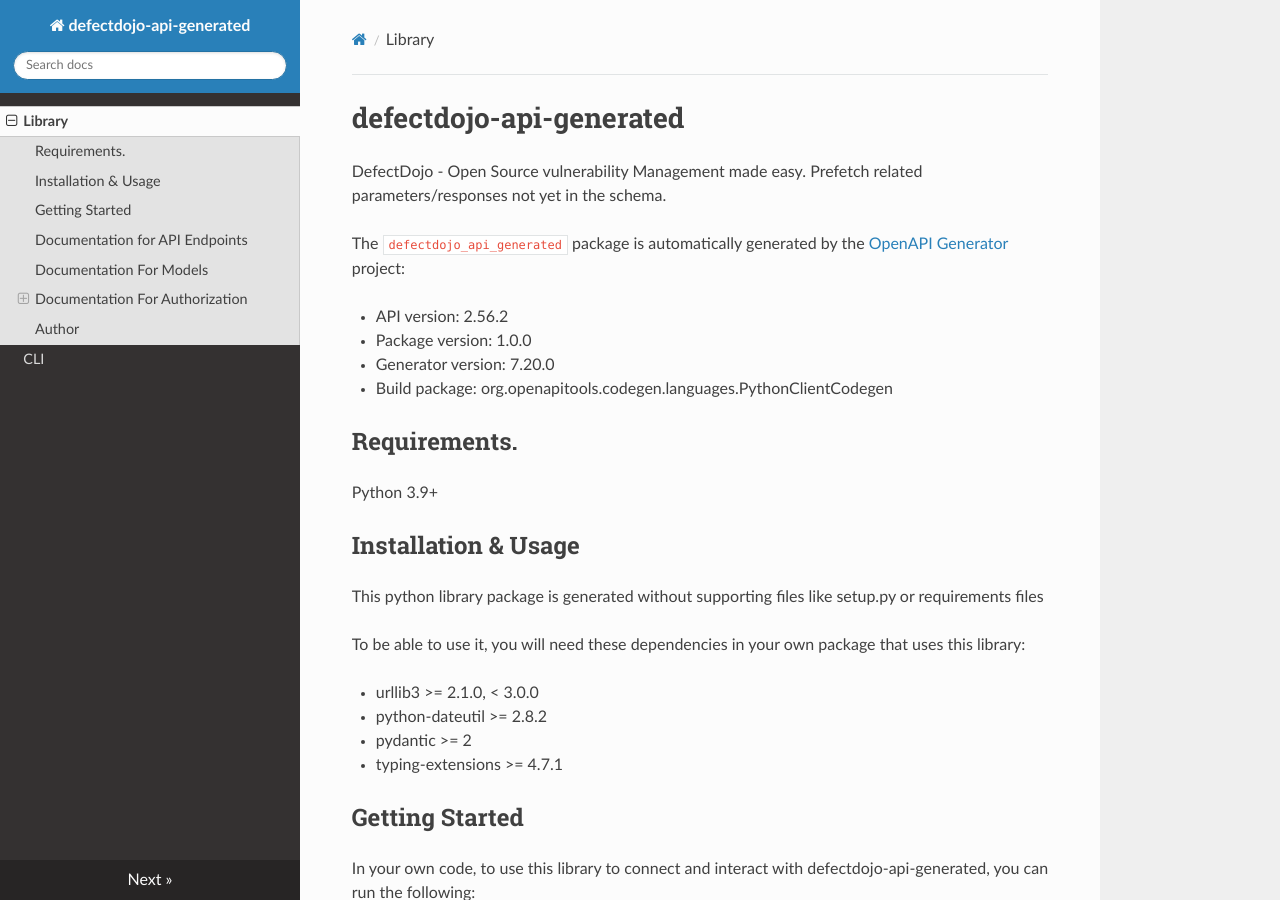
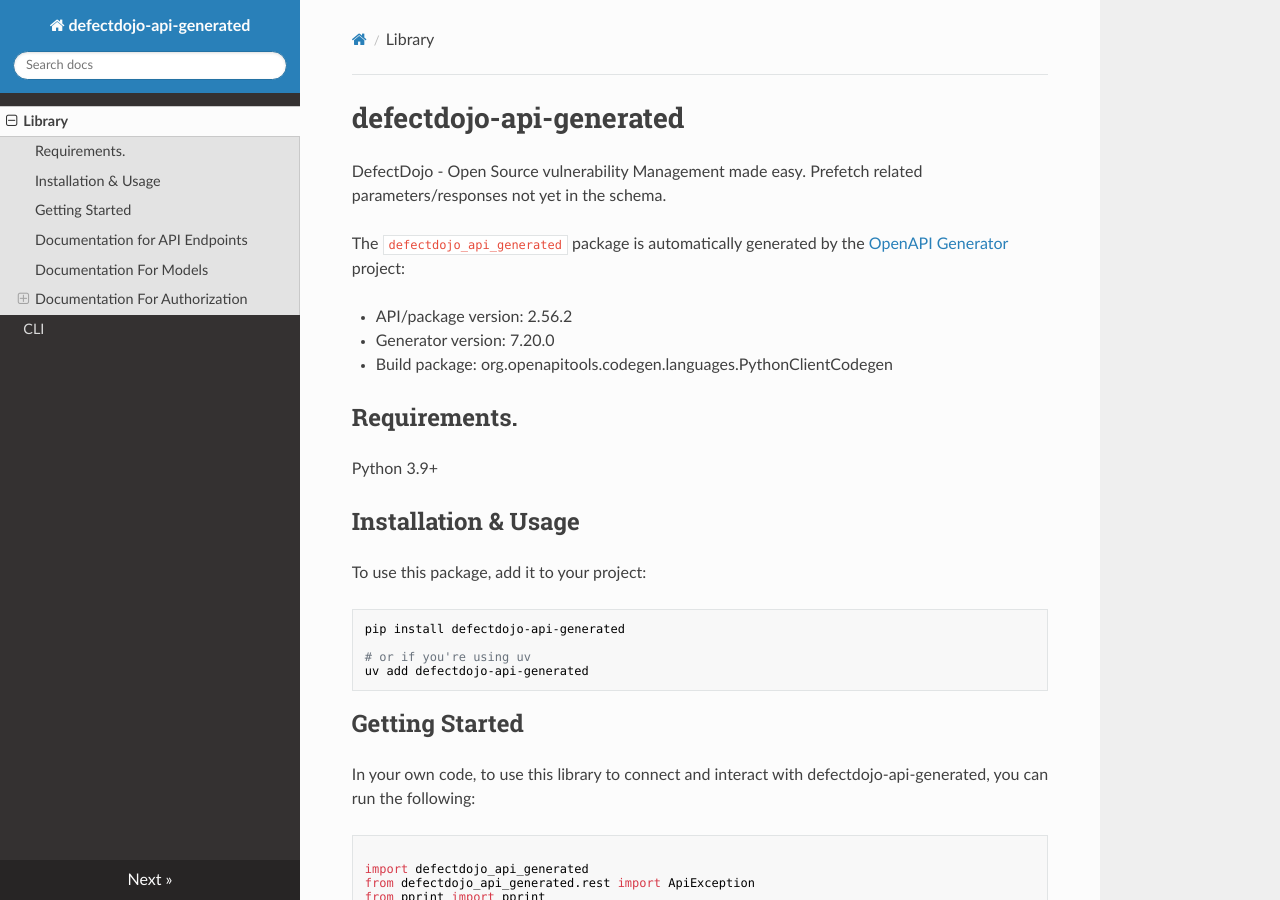
Before and after one commit to fopina/defectdojo-api-generated, an MkDocs documentation site: the page built from docs/README.md, in a window 1280 px wide and 900 px high. Built offline with MkDocs 1.6.1, drawn with Linux system fonts in a browser that asks for light colours; nearby versions of some CDN libraries.

Commit message:
drop author

````diff
--- a/docs/README.md
+++ b/docs/README.md
@@ -3,8 +3,7 @@
 
 The `defectdojo_api_generated` package is automatically generated by the [OpenAPI Generator](https://openapi-generator.tech) project:
 
-- API version: 2.56.2
-- Package version: 1.0.0
+- API/package version: 2.56.2
 - Generator version: 7.20.0
 - Build package: org.openapitools.codegen.languages.PythonClientCodegen
 
@@ -14,14 +13,14 @@
 
 ## Installation & Usage
 
-This python library package is generated without supporting files like setup.py or requirements files
+To use this package, add it to your project:
 
-To be able to use it, you will need these dependencies in your own package that uses this library:
+```
+pip install defectdojo-api-generated
 
-* urllib3 >= 2.1.0, < 3.0.0
-* python-dateutil >= 2.8.2
-* pydantic >= 2
-* typing-extensions >= 4.7.1
+# or if you're using uv
+uv add defectdojo-api-generated
+```
 
 ## Getting Started
 
@@ -892,6 +891,3 @@
 - **Type**: API key
 - **API key parameter name**: Authorization
 - **Location**: HTTP header
-
-
-## Author
````
Also changed, not shown: 2 other files.
